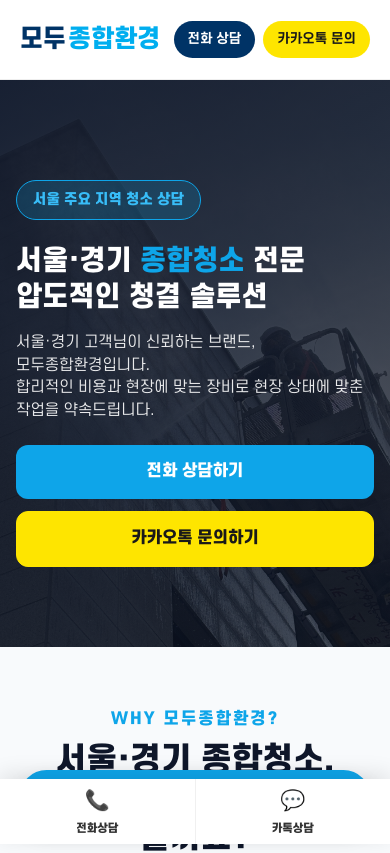
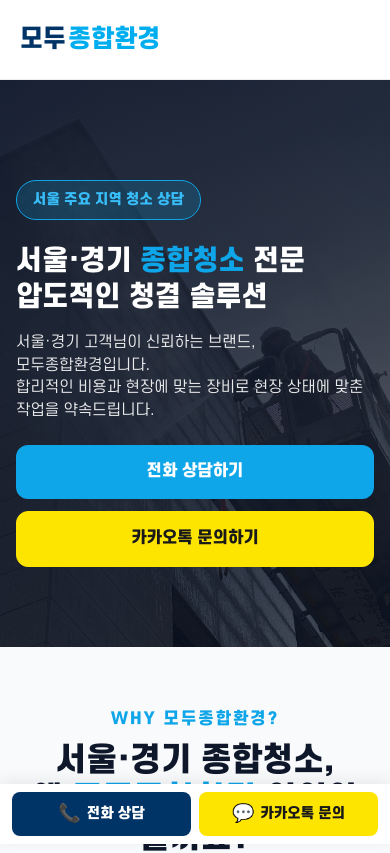
Before and after one commit to wogus5695-ctrl/modu-allclean, a Next.js app: page / in a window 390 px wide. Shown: the top 853 px of the page. Built offline with nearby package versions, Linux system fonts and the light colour scheme.

Commit message:
fix: Optimize mobile CTA structure, hide duplicate desktop CTA on mobile, remove service card CTA on mobile

```diff
--- a/src/components/FloatingContact.module.css
+++ b/src/components/FloatingContact.module.css
@@ -3,7 +3,7 @@
   bottom: 20px;
   left: 50%;
   transform: translateX(-50%);
-  display: flex;
+  display: none;
   gap: 10px;
   z-index: 1000;
   width: 90%;
@@ -51,6 +51,7 @@
     transform: none;
     flex-direction: column;
     width: auto;
+    display: flex;
   }
 
   .btn {
--- a/src/components/Header.module.css
+++ b/src/components/Header.module.css
@@ -111,4 +111,7 @@
   .menu {
     display: none;
   }
+  .cta {
+    display: none;
+  }
 }
--- a/src/components/MainTemplate.tsx
+++ b/src/components/MainTemplate.tsx
@@ -288,9 +288,6 @@
                   <p className={styles.highlightedDesc}>
                     {highlightDescMap[highlightedService.id] || highlightedService.desc}
                   </p>
-                  <a href={`tel:${CONTACT_PHONE}`} className={styles.highlightedCta}>
-                    💬 {highlightCtaTextMap[highlightedService.id] || `${highlightedService.name} 견적 문의`}
-                  </a>
                 </div>
 
                 {/* Related Services Title */}
--- a/src/components/MobileFloatingCTA.module.css
+++ b/src/components/MobileFloatingCTA.module.css
@@ -4,7 +4,7 @@
   left: 0;
   right: 0;
   background: white;
-  box-shadow: 0 -5px 20px rgba(0, 0, 0, 0.1);
+  box-shadow: 0 -3px 15px rgba(0, 0, 0, 0.08);
   z-index: 1000;
   padding-bottom: env(safe-area-inset-bottom);
   display: none; /* Default hidden, show on mobile */
@@ -12,37 +12,49 @@
 
 .container {
   display: flex;
-  height: 65px;
+  height: 60px;
+  padding: 8px 12px;
+  gap: 8px;
 }
 
 .btn {
   flex: 1;
   display: flex;
-  flex-direction: column;
+  flex-direction: row;
   align-items: center;
   justify-content: center;
+  gap: 6px;
   text-decoration: none;
-  border-right: 1px solid #f0f0f0;
+  border-radius: 8px;
+  font-weight: 700;
+  font-size: 14px;
 }
 
-.btn:last-child {
-  border-right: none;
+.phoneBtn {
+  background-color: #003366;
+  color: white;
+}
+
+.phoneBtn .icon {
+  color: white;
+}
+
+.kakaoBtn {
+  background-color: #FEE500;
+  color: #191919;
+}
+
+.kakaoBtn .icon {
+  color: #191919;
 }
 
 .icon {
-  font-size: 20px;
-  margin-bottom: 3px;
+  font-size: 18px;
 }
 
 .text {
-  font-size: 11px;
-  font-weight: 700;
-  color: #333;
+  white-space: nowrap;
 }
-
-/* Specific colors on hover/active */
-.btn:nth-child(1) .icon { color: #003366; }
-.btn:nth-child(2) .icon { color: #F5B800; }
 
 @media (max-width: 768px) {
   .wrapper {
--- a/src/components/MobileFloatingCTA.tsx
+++ b/src/components/MobileFloatingCTA.tsx
@@ -5,18 +5,18 @@
   return (
     <div className={styles.wrapper}>
       <div className={styles.container}>
-        <a href={`tel:${CONTACT_PHONE}`} className={styles.btn}>
-          <div className={styles.icon}>📞</div>
-          <div className={styles.text}>전화상담</div>
+        <a href={`tel:${CONTACT_PHONE}`} className={`${styles.btn} ${styles.phoneBtn}`}>
+          <span className={styles.icon}>📞</span>
+          <span className={styles.text}>전화 상담</span>
         </a>
         <a
           href={CONTACT_KAKAOTALK}
           target="_blank"
           rel="noopener noreferrer"
-          className={styles.btn}
+          className={`${styles.btn} ${styles.kakaoBtn}`}
         >
-          <div className={styles.icon}>💬</div>
-          <div className={styles.text}>카톡상담</div>
+          <span className={styles.icon}>💬</span>
+          <span className={styles.text}>카카오톡 문의</span>
         </a>
       </div>
     </div>
```
